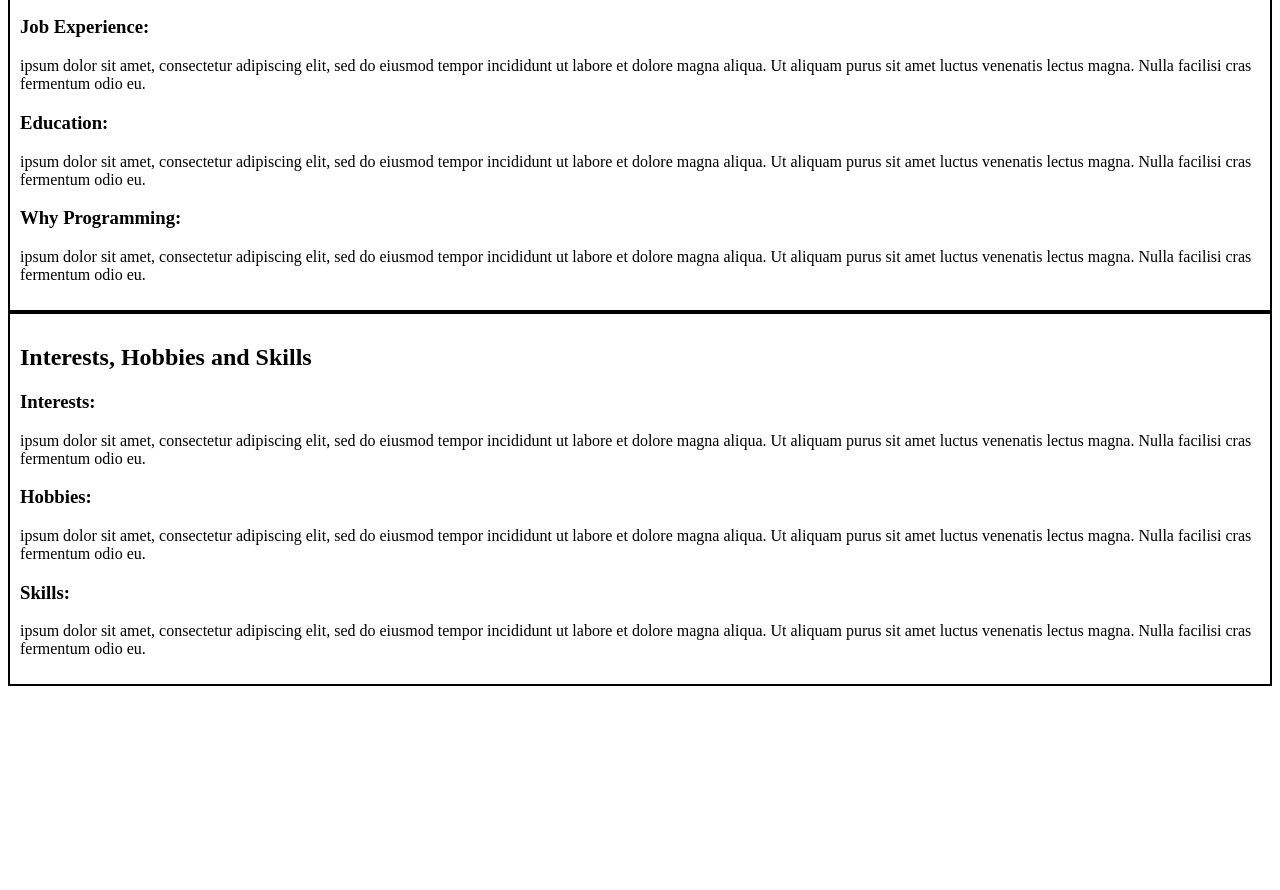
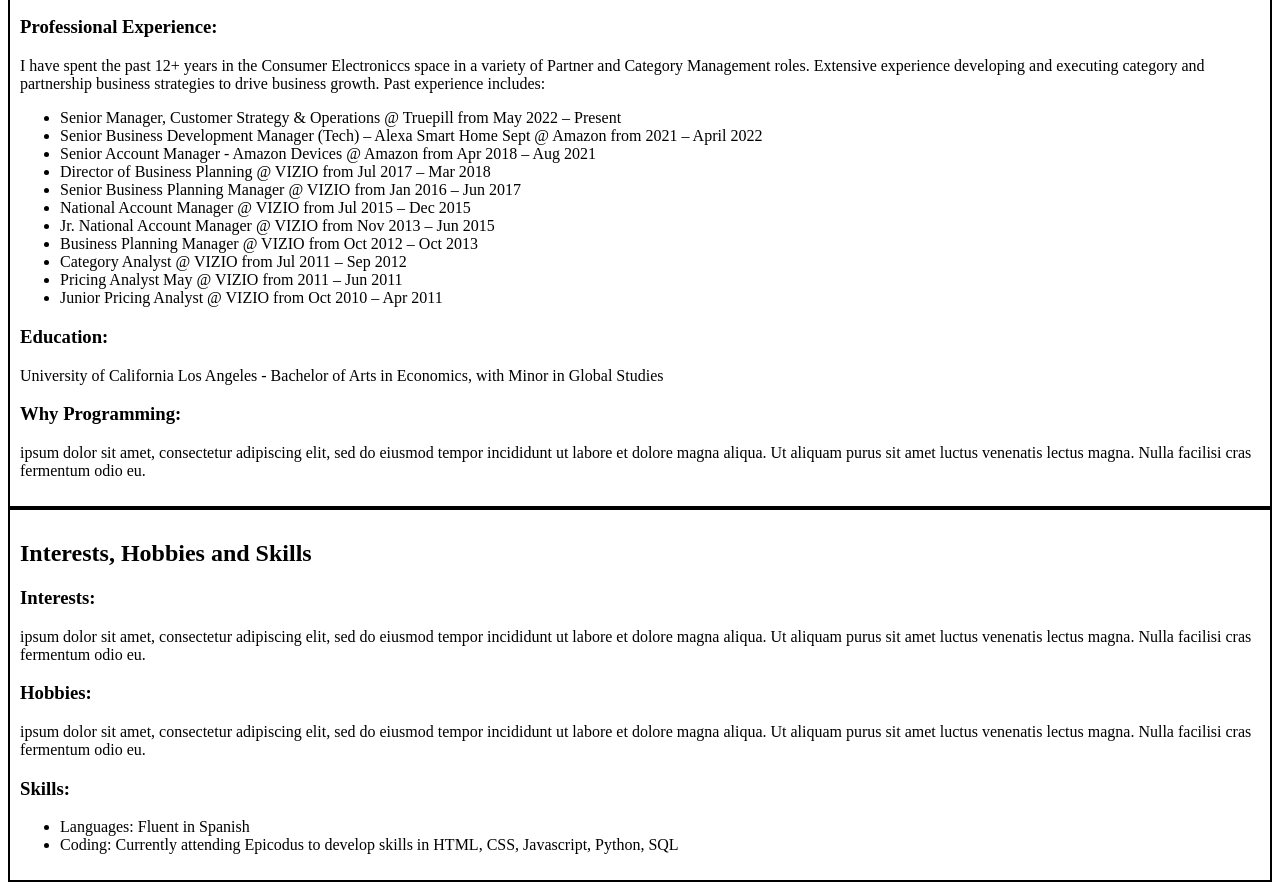
Before and after one commit to rgiosa10/rg-portfolio, a plain HTML site: page index.html in a window 1280 px wide. Shown: the part 692-1582 px from the top of the page. Before the commit the page ends 1386 px from the top, so only its background shows below. Drawn offline with Linux system fonts and the light colour scheme.

Commit message:
Update Professional Experience and Skills section content and styling

```diff
--- a/index.html
+++ b/index.html
@@ -39,13 +39,26 @@
     <div class="about-me">
       <h2>About Me</h2>
       <div>
-        <h3>Job Experience:</h3>
-        <p>ipsum dolor sit amet, consectetur adipiscing elit, sed do eiusmod tempor incididunt ut labore et dolore magna aliqua. Ut aliquam purus sit amet luctus venenatis lectus magna. Nulla facilisi cras fermentum odio eu.</p>
+        <h3>Professional Experience:</h3>
+        <p>I have spent the past 12+ years in the Consumer Electroniccs space in a variety of Partner and Category Management roles. Extensive experience developing and executing category and partnership business strategies to drive business growth. Past experience includes:</p>
+        <ul>
+          <li>Senior Manager, Customer Strategy & Operations @ Truepill from May 2022 – Present</li>
+          <li>Senior Business Development Manager (Tech) – Alexa Smart Home Sept @ Amazon from 2021 – April 2022</li>
+          <li>Senior Account Manager - Amazon Devices @ Amazon from Apr 2018 – Aug 2021</li>
+          <li>Director of Business Planning @ VIZIO from Jul 2017 – Mar 2018</li>
+          <li>Senior Business Planning Manager @ VIZIO from Jan 2016 – Jun 2017</li>
+          <li>National Account Manager @ VIZIO from Jul 2015 – Dec 2015</li>
+          <li>Jr. National Account Manager @ VIZIO from Nov 2013 – Jun 2015</li>
+          <li>Business Planning Manager @ VIZIO from Oct 2012 – Oct 2013</li>
+          <li>Category Analyst @ VIZIO from Jul 2011 – Sep 2012</li>
+          <li>Pricing Analyst May @ VIZIO from 2011 – Jun 2011</li>
+          <li>Junior Pricing Analyst @ VIZIO from Oct 2010 – Apr 2011</li>
+        </ul>
       </div>
 
       <div>
         <h3>Education:</h3>
-        <p>ipsum dolor sit amet, consectetur adipiscing elit, sed do eiusmod tempor incididunt ut labore et dolore magna aliqua. Ut aliquam purus sit amet luctus venenatis lectus magna. Nulla facilisi cras fermentum odio eu.</p>
+        <p>University of California Los Angeles - Bachelor of Arts in Economics, with Minor in Global Studies</p>
       </div>
 
       <div>
@@ -68,7 +81,10 @@
 
       <div>
         <h3>Skills:</h3>
-        <p>ipsum dolor sit amet, consectetur adipiscing elit, sed do eiusmod tempor incididunt ut labore et dolore magna aliqua. Ut aliquam purus sit amet luctus venenatis lectus magna. Nulla facilisi cras fermentum odio eu.</p>
+        <ul>
+          <li><span class="bolder"> Languages:</span> Fluent in Spanish</li>
+          <li><span class="bolder"> Coding:</span> Currently attending Epicodus to develop skills in HTML, CSS, Javascript, Python, SQL</li>
+        </ul>
       </div>
 
     </div>
```
